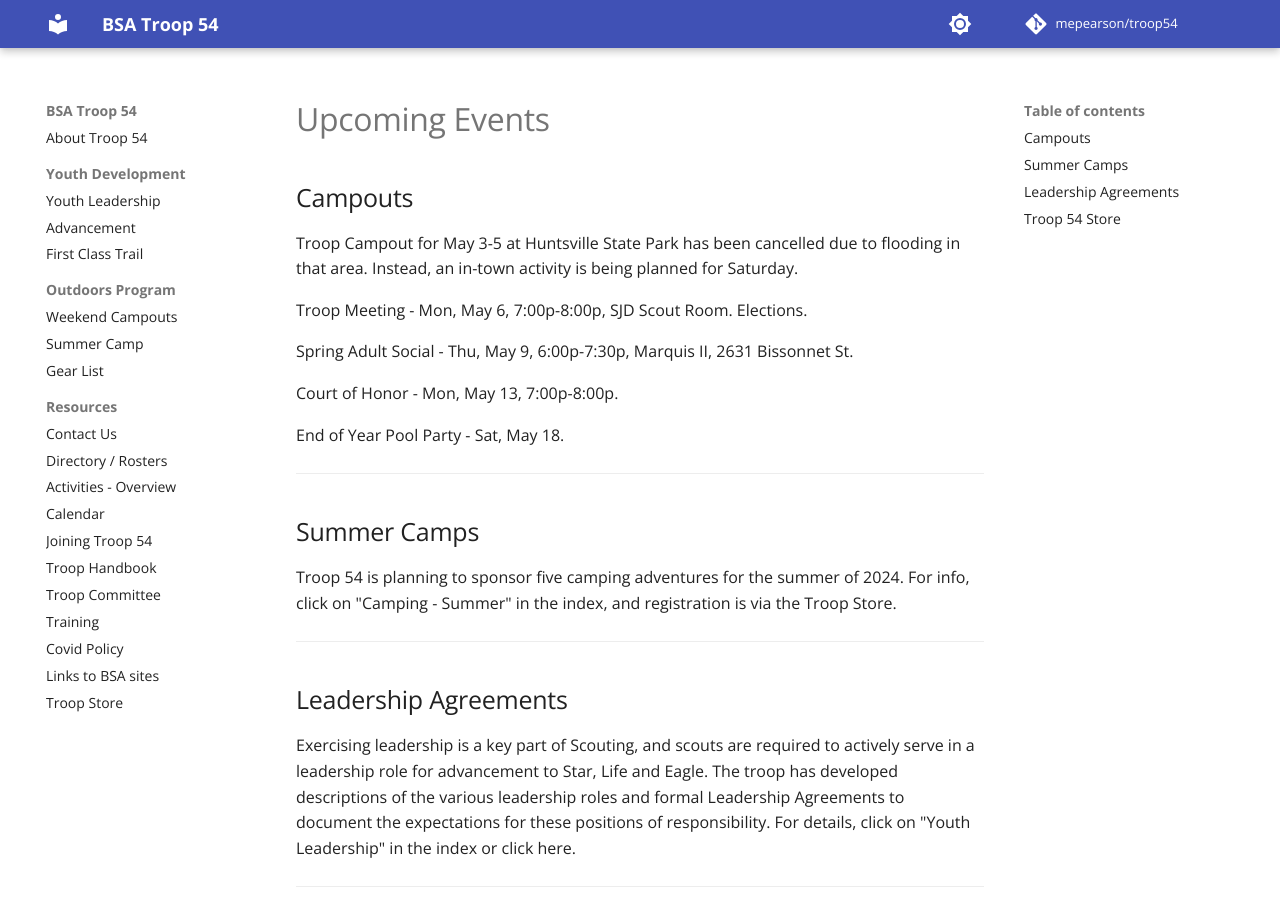
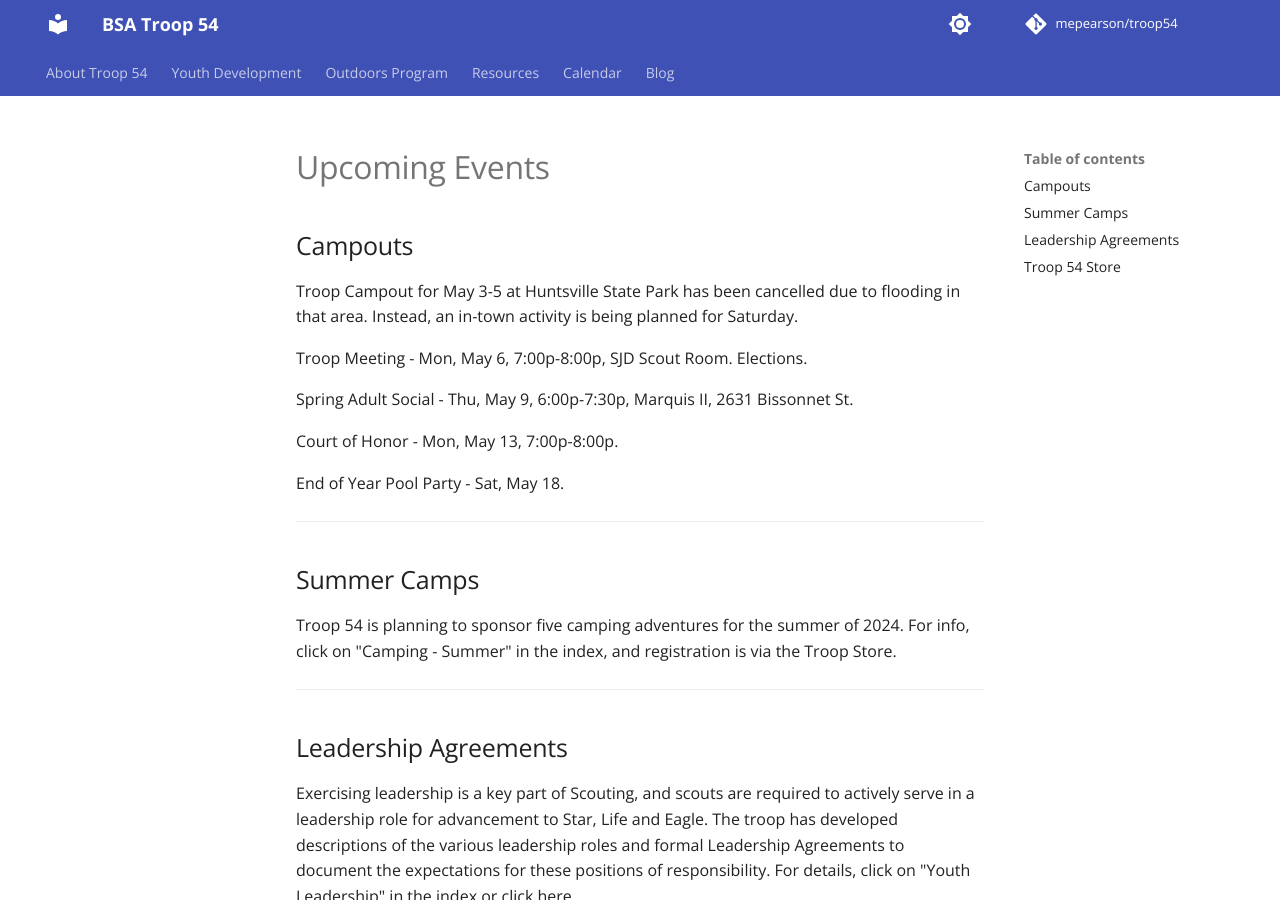
Before and after one commit to mepearson/troop54, an MkDocs documentation site: the page built from docs/index.md, in a window 1280 px wide and 900 px high. Built offline with MkDocs 1.6.1 and Material for MkDocs 9.7.7, drawn with Linux system fonts in a browser that asks for light colours; plug-ins that fetch from the network failed and are left out; comment, search, counter and statistics services are not loaded.

Commit message:
Add Calendar and Blog

```diff
--- a/mkdocs.yml
+++ b/mkdocs.yml
@@ -14,13 +14,15 @@ theme:
   # custom_dir: overrides
   features:
     - navigation.sections
-  #   - navigation.tabs
+    - navigation.tabs
+    - navigation.top
   #   - navigation.path
   #   - navigation.instant
   #   - navigation.instant.prefetch
   #   - navigation.instant.progress
   #   - navigation.top
     - toc.follow
+    # - toc.integrate
   font:
     text: Open Sans
     code: Roboto
@@ -50,6 +52,7 @@ markdown_extensions:
       toc_depth: 3
 
 plugins:
+  - blog
   - privacy
 
   # Page tree
@@ -63,12 +66,10 @@ nav:
     - Weekend Campouts: camping/weekend.md
     - Summer Camp: camping/summer.md
     - Gear List: camping/gearlist.md
-
   - Resources:
     - Contact Us: contact.md
     - Directory / Rosters: directory.md
     - Activities - Overview: activities.md
-    - Calendar: calendar.md
     - Joining Troop 54: joining.md
     - Troop Handbook: handbook.md
     - Troop Committee: committee.md
@@ -76,3 +77,6 @@ nav:
     - Covid Policy: covid.md
     - Links to BSA sites: bsa-links.md
     - Troop Store: "https://shop.troop54houston.org/"
+  - Calendar: calendar.md
+  - Blog:
+    - blog/index.md
```
Also changed, not shown: docs/blog/posts/mckinneyfalls.md (added, +10 -0 lines), docs/calendar.md (+6 -0 lines), docs/blog/.meta.yml (added), docs/blog/index.md (added).
